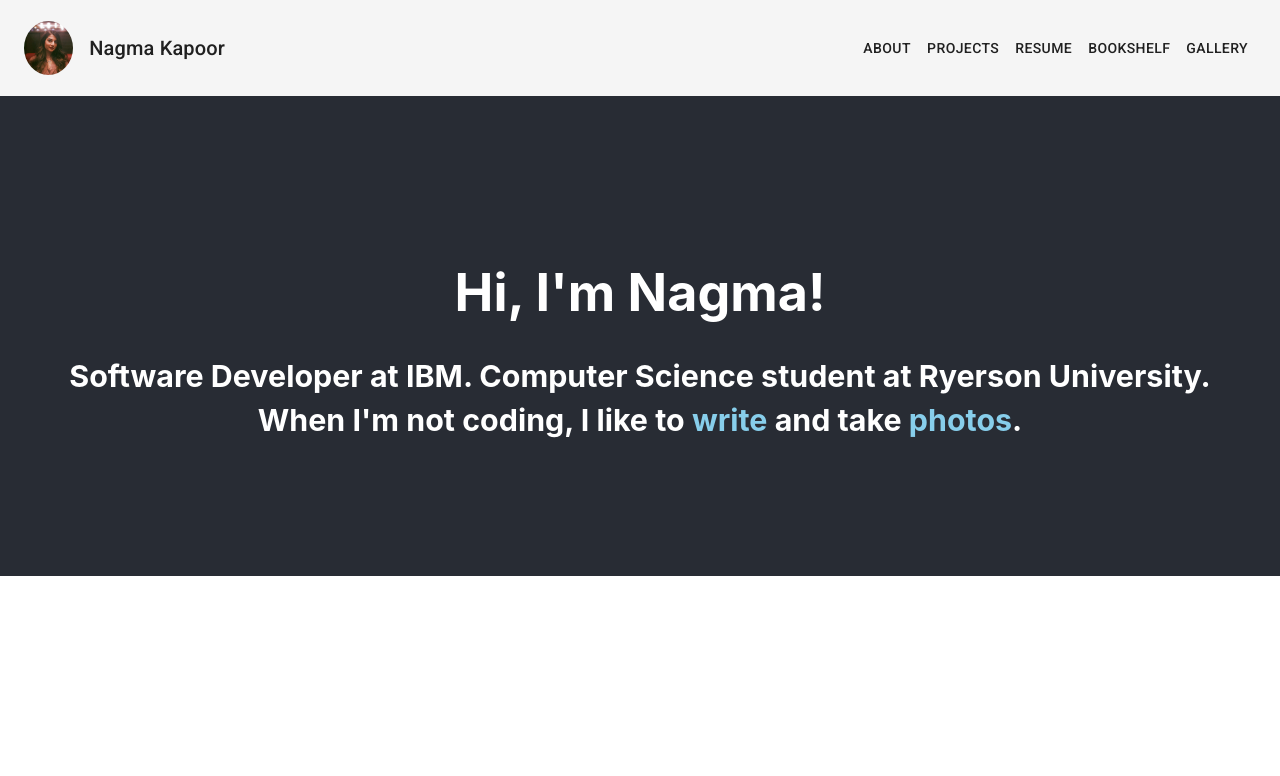
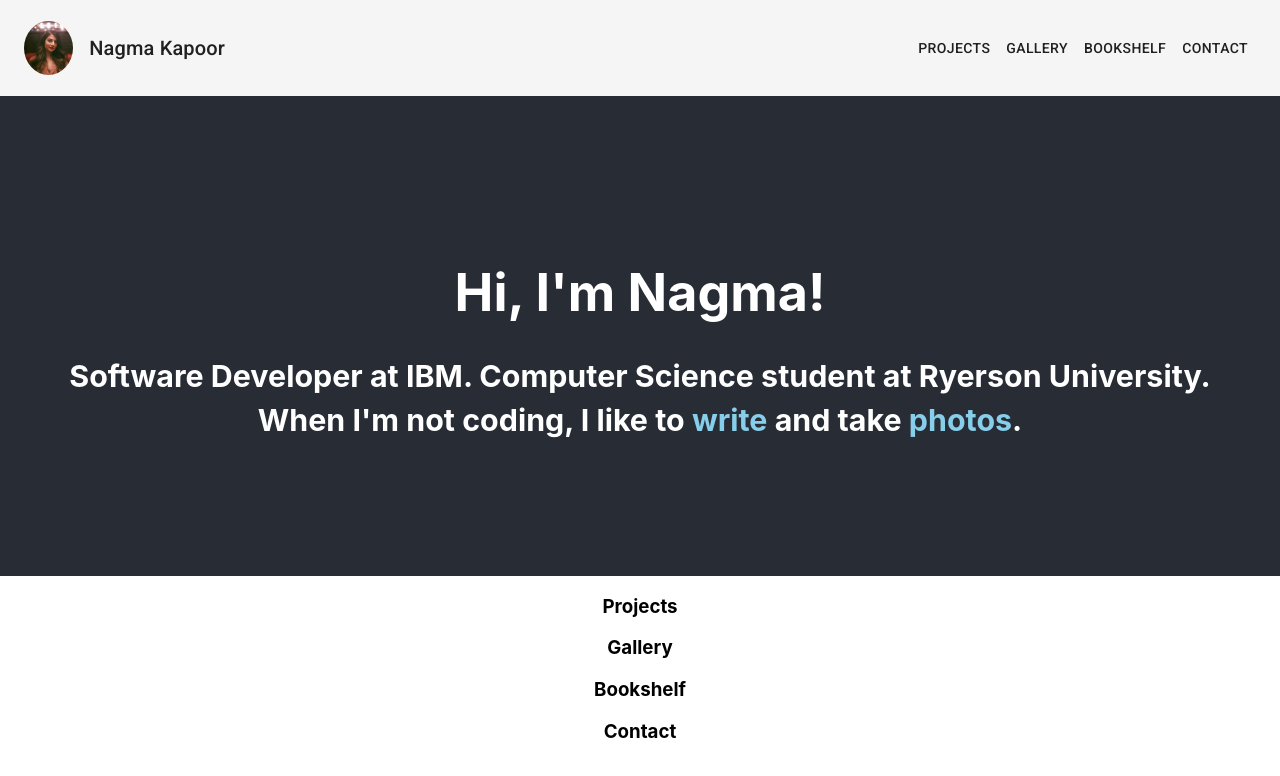
Before and after one commit to nagmak/nagma-site, a React (Create React App) app: page / in a window 1280 px wide. Shown: the top 776 px of the page. Built offline with nearby package versions, Linux system fonts and the light colour scheme.

Commit message:
added parallax library

```diff
--- a/package.json
+++ b/package.json
@@ -7,7 +7,8 @@
     "@material-ui/icons": "^4.5.1",
     "react": "^16.12.0",
     "react-dom": "^16.12.0",
-    "react-scripts": "3.0.1"
+    "react-scripts": "3.0.1",
+    "react-scroll-parallax": "^2.3.1"
   },
   "scripts": {
     "start": "react-scripts start",
--- a/src/App.js
+++ b/src/App.js
@@ -14,6 +14,20 @@ function App() {
         <h3 class="about-me">Software Developer at IBM. Computer Science student at Ryerson University.</h3>
         <h3 class="about-me">When I'm not coding, I like to <a href="https://www.instagram.com/sansmaps/">write</a> and take <a href="https://www.instagram.com/nagmak.jpg/">photos</a>.</h3>
       </header>
+      <body>
+        <section className="projects">
+          <h3>Projects</h3>
+        </section>
+        <section className="gallery">
+          <h3>Gallery</h3>
+        </section>
+        <section className="bookshelf">
+          <h3>Bookshelf</h3>
+        </section>
+        <section className="contact">
+          <h3>Contact</h3>
+        </section>
+      </body>
     </div>
   );
 }
--- a/src/components/app-bar/app-bar.js
+++ b/src/components/app-bar/app-bar.js
@@ -27,11 +27,10 @@ export default function ButtonAppBar() {
         <Toolbar className="toolbar">
           <img src="nagma.JPG" alt="Nagma"/>
           <Typography variant="h6" className={classes.title}>Nagma Kapoor</Typography>
-          <Button color="inherit">About</Button>
           <Button color="inherit">Projects</Button>
-          <Button color="inherit">Resume</Button>
+          <Button color="inherit">Gallery</Button>
           <Button color="inherit">Bookshelf</Button>
-          <Button color="inherit">Gallery</Button>
+          <Button color="inherit">Contact</Button>
         </Toolbar>
       </AppBar>
     </div>
--- a/src/index.js
+++ b/src/index.js
@@ -4,12 +4,15 @@ import './index.css';
 import App from './App';
 import * as serviceWorker from './serviceWorker';
 import ButtonAppBar from './components/app-bar/app-bar';
+import { ParallaxProvider } from 'react-scroll-parallax';
 
 function IndexPage() {
     return (
         <div>
-            <ButtonAppBar/>
-            <App/>
+            <ParallaxProvider>
+                <ButtonAppBar/>
+                <App/>
+            </ParallaxProvider>
         </div>
     );
 }
```
Also changed, not shown: 1 other file (tests, documents, lock files or other folders).
